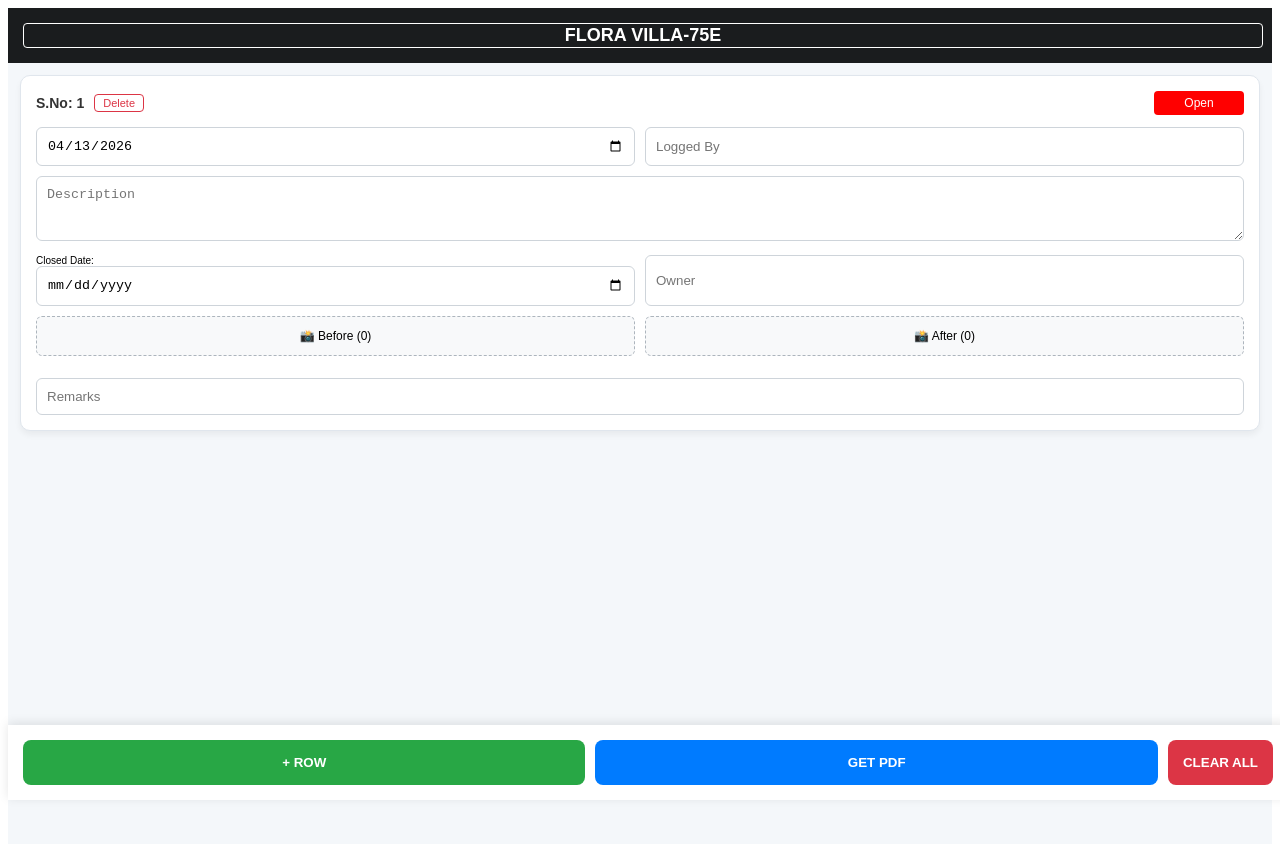
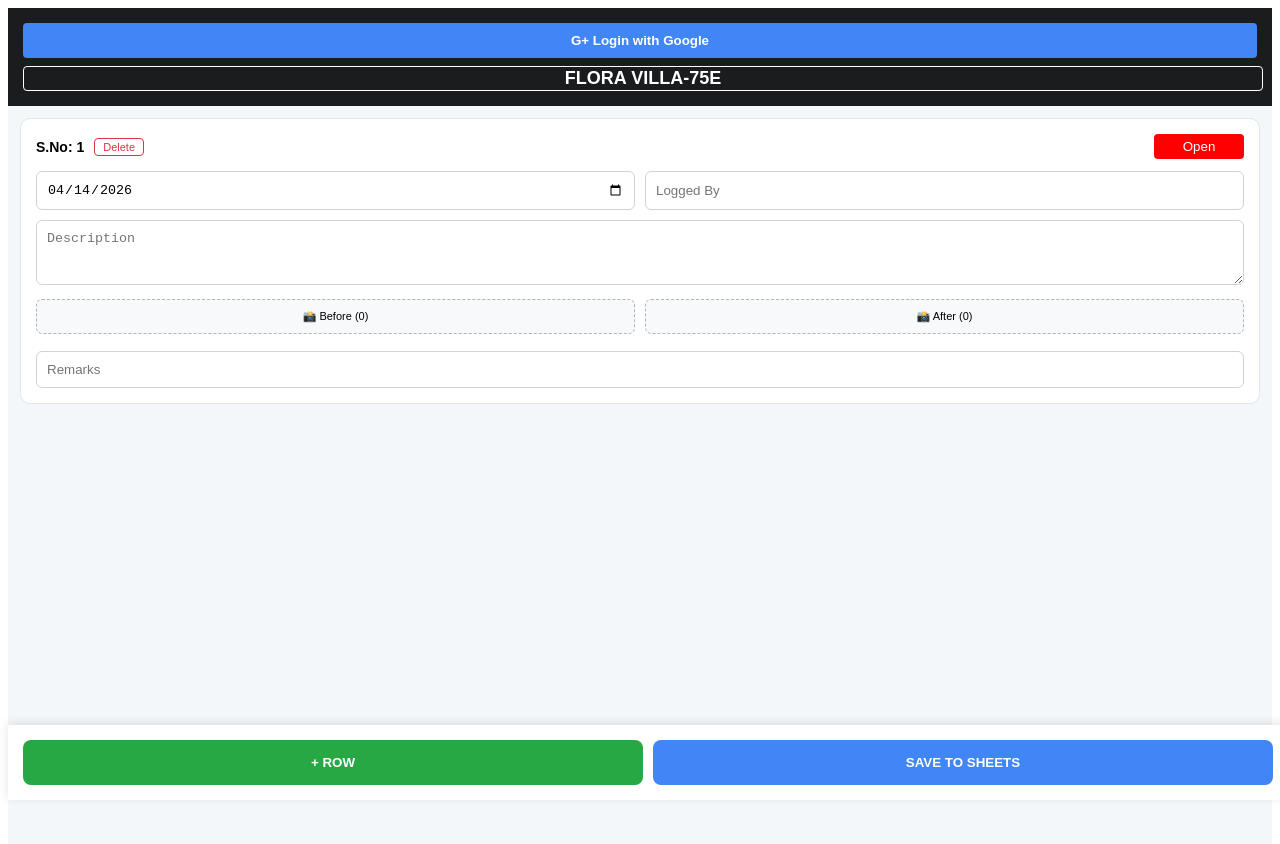
Before and after one commit to Movieeesss/Site-App, a React (Vite) app: page / in a window 1280 px wide. Shown: the top 844 px of the page. Built offline with nearby package versions, Linux system fonts and the light colour scheme.

Commit message:
Update SiteApp.tsx

```diff
--- a/src/SiteApp.tsx
+++ b/src/SiteApp.tsx
@@ -1,65 +1,67 @@
 import React, { useState, useEffect } from 'react';
-import { jsPDF } from 'jspdf';
-import autoTable from 'jspdf-autotable';
 
-export default function FinalTenColumnRegister() {
+// UNGA CREDENTIALS
+const CLIENT_ID = "683400126186-pe90l8vv3f3gdj0cg9i359tqjhkf6aca.apps.googleusercontent.com";
+const SCOPES = "https://www.googleapis.com/auth/drive.file https://www.googleapis.com/auth/spreadsheets";
+
+export default function ProfessionalSiteRegister() {
   const [project, setProject] = useState("FLORA VILLA-75E");
   const [rows, setRows] = useState(() => {
-    const saved = localStorage.getItem('site_v20_final');
+    const saved = localStorage.getItem('site_v21_google');
     return saved ? JSON.parse(saved) : [{
-      id: 1, date: '2026-04-13', desc: '', loggedBy: '',
+      id: Date.now(), date: '2026-04-14', desc: '', loggedBy: '',
       status: 'Open', closedDate: '', before: [], after: [],
-      owner: '', closedBy: '', remarks: ''
+      owner: '', remarks: ''
     }];
   });
 
+  const [accessToken, setAccessToken] = useState(null);
+  const [isSyncing, setIsSyncing] = useState(false);
   const [isUploading, setIsUploading] = useState(false);
-  const CLOUD_NAME = "ddkgr27ds";
-  const UPLOAD_PRESET = "ml_default";
 
   useEffect(() => {
-    localStorage.setItem('site_v20_final', JSON.stringify(rows));
+    localStorage.setItem('site_v21_google', JSON.stringify(rows));
   }, [rows]);
 
-  const formatDate = (dateStr) => {
-    if (!dateStr) return "";
-    const [year, month, day] = dateStr.split("-");
-    return `${day}-${month}-${year}`;
+  // 1. GOOGLE LOGIN (OAuth2)
+  const handleLogin = () => {
+    const client = window.google.accounts.oauth2.initTokenClient({
+      client_id: CLIENT_ID,
+      scope: SCOPES,
+      callback: (response) => {
+        if (response.access_token) {
+          setAccessToken(response.access_token);
+          alert("Google Connect aagidichu!");
+        }
+      },
+    });
+    client.requestAccessToken();
   };
 
-  const addRow = () => {
-    // S.No logic updated to be sequential based on array length
-    const newId = rows.length > 0 ? Math.max(...rows.map(r => r.id)) + 1 : 1;
-    setRows([...rows, { id: newId, date: '2026-04-13', desc: '', loggedBy: '', status: 'Open', closedDate: '', before: [], after: [], owner: '', closedBy: '', remarks: '' }]);
-  };
+  // 2. UPLOAD PHOTO TO GOOGLE DRIVE
+  const uploadPhoto = async (rowId, type, files) => {
+    if (!accessToken) return alert("Modhala Login with Google pannunga!");
+    setIsUploading(true);
 
-  // NEW: Delete specific row function
-  const deleteRow = (id) => {
-    if (window.confirm("Indha row-ah delete panna poringala?")) {
-      const updatedRows = rows.filter(row => row.id !== id);
-      // Optional: S.No-ah refresh panna idhai use pannalam, illena id apdiye irukkum
-      setRows(updatedRows);
-    }
-  };
+    for (const file of Array.from(files)) {
+      const metadata = {
+        name: `${project}_${type}_${Date.now()}.jpg`,
+        mimeType: 'image/jpeg'
+      };
 
-  const clearAll = () => {
-    if (window.confirm("Ella data-vum delete aagidum. Sure-ah?")) {
-      setRows([{ id: 1, date: '2026-04-13', desc: '', loggedBy: '', status: 'Open', closedDate: '', before: [], after: [], owner: '', closedBy: '', remarks: '' }]);
-      localStorage.removeItem('site_v20_final');
-    }
-  };
+      const form = new FormData();
+      form.append('metadata', new Blob([JSON.stringify(metadata)], { type: 'application/json' }));
+      form.append('file', file);
 
-  const uploadPhoto = async (id, type, files) => {
-    setIsUploading(true);
-    for (const file of Array.from(files)) {
-      const formData = new FormData();
-      formData.append("file", file);
-      formData.append("upload_preset", UPLOAD_PRESET);
       try {
-        const res = await fetch(`https://api.cloudinary.com/v1_1/${CLOUD_NAME}/image/upload`, { method: "POST", body: formData });
+        const res = await fetch('https://www.googleapis.com/upload/drive/v3/files?uploadType=multipart&fields=id,webViewLink', {
+          method: 'POST',
+          headers: { 'Authorization': `Bearer ${accessToken}` },
+          body: form
+        });
         const data = await res.json();
-        setRows(prev => prev.map(r => r.id === id ? { ...r, [type]: [...r[type], data.secure_url] } : r));
-      } catch (e) { console.error("Upload error"); }
+        setRows(prev => prev.map(r => r.id === rowId ? { ...r, [type]: [...r[type], data.webViewLink] } : r));
+      } catch (e) { console.error("Drive upload error", e); }
     }
     setIsUploading(false);
   };
@@ -68,94 +70,88 @@ export default function FinalTenColumnRegister() {
     setRows(prev => prev.map(r => r.id === rowId ? { ...r, [type]: r[type].filter((_, index) => index !== photoIndex) } : r));
   };
 
-  const generatePDF = () => {
-    const doc = new jsPDF('l', 'mm', 'a4');
+  const addRow = () => {
+    setRows([...rows, {
+      id: Date.now(), date: '2026-04-14', desc: '', loggedBy: '',
+      status: 'Open', closedDate: '', before: [], after: [],
+      owner: '', remarks: ''
+    }]);
+  };
 
-    autoTable(doc, {
-      body: [[project.toUpperCase(), 'ACTION REGISTER - NEW']],
-      theme: 'grid',
-      styles: { fontSize: 12, fontStyle: 'bold', halign: 'left', cellPadding: 3, fillColor: [211, 211, 211], lineWidth: 0.5, lineColor: [0, 0, 0] },
-      columnStyles: { 0: { cellWidth: 100 }, 1: { cellWidth: 177 } }
-    });
+  const deleteRow = (id) => {
+    if (window.confirm("Indha row-ah delete panna poringala?")) {
+      setRows(rows.filter(r => r.id !== id));
+    }
+  };
 
-    const maxBefore = Math.max(...rows.map(r => r.before.length), 1);
-    const maxAfter = Math.max(...rows.map(r => r.after.length), 1);
+  // 3. SAVE EVERYTHING TO GOOGLE SHEETS (No Lag for 100+ rows)
+  const saveToSheets = async () => {
+    if (!accessToken) return alert("Login with Google First!");
+    setIsSyncing(true);
 
-    const beforeHeaders = Array.from({ length: maxBefore }, (_, i) => `P${i + 1}(B)`);
-    const afterHeaders = Array.from({ length: maxAfter }, (_, i) => `P${i + 1}(A)`);
+    try {
+      // Step A: Create Spreadsheet
+      const sheetRes = await fetch('https://sheets.googleapis.com/v4/spreadsheets', {
+        method: 'POST',
+        headers: { 'Authorization': `Bearer ${accessToken}`, 'Content-Type': 'application/json' },
+        body: JSON.stringify({ properties: { title: `${project}_Report_${new Date().toLocaleDateString()}` } })
+      });
+      const sheetData = await sheetRes.json();
+      const spreadsheetId = sheetData.spreadsheetId;
 
-    const head = [[
-      'S.No', 'Date Logged', 'Description', 'Logged by', 'Current Status', 'Actual Closed Date',
-      ...beforeHeaders,
-      ...afterHeaders,
-      'Owner', 'Remarks'
-    ]];
+      // Step B: Prepare Data (Rows to Columns)
+      const values = [
+        ["S.No", "Date", "Description", "Logged By", "Status", "Owner", "Remarks", "Before Photos", "After Photos"],
+        ...rows.map((r, i) => [
+          i + 1, r.date, r.desc, r.loggedBy, r.status, r.owner, r.remarks,
+          r.before.join(", "), r.after.join(", ")
+        ])
+      ];
 
-    const body = rows.map((r, index) => [
-      index + 1, // PDF-la S.No correct-ah varum
-      formatDate(r.date), r.desc, r.loggedBy, r.status.toUpperCase(), formatDate(r.closedDate),
-      ...Array(maxBefore + maxAfter).fill(''),
-      r.owner, r.remarks.toUpperCase()
-    ]);
+      // Step C: Push Data
+      await fetch(`https://sheets.googleapis.com/v4/spreadsheets/${spreadsheetId}/values/Sheet1!A1:append?valueInputOption=USER_ENTERED`, {
+        method: 'POST',
+        headers: { 'Authorization': `Bearer ${accessToken}`, 'Content-Type': 'application/json' },
+        body: JSON.stringify({ values })
+      });
 
-    autoTable(doc, {
-      startY: doc.lastAutoTable.finalY,
-      head: head,
-      body: body,
-      theme: 'grid',
-      styles: { fontSize: 6, halign: 'center', valign: 'middle', minCellHeight: 25, lineWidth: 0.1, lineColor: [0, 0, 0] },
-      headStyles: { fillColor: [40, 44, 52], textColor: [255, 255, 255], fontStyle: 'bold' },
-
-      didDrawCell: (data) => {
-        if (data.section === 'head') return;
-        const rowData = rows[data.row.index];
-
-        if (data.column.index === 4) {
-          if (rowData.status.toUpperCase() === 'OPEN') data.cell.styles.fillColor = [255, 0, 0];
-          if (rowData.status.toUpperCase() === 'DONE') data.cell.styles.fillColor = [146, 208, 80];
-        }
-
-        const drawImg = (url, cell) => {
-          if (url) doc.addImage(url, 'JPEG', cell.x + 1, cell.y + 1, cell.width - 2, cell.height - 2);
-        };
-
-        if (data.column.index >= 6 && data.column.index < 6 + maxBefore) {
-          const imgIdx = data.column.index - 6;
-          drawImg(rowData.before[imgIdx], data.cell);
-        }
-        if (data.column.index >= 6 + maxBefore && data.column.index < 6 + maxBefore + maxAfter) {
-          const imgIdx = data.column.index - (6 + maxBefore);
-          drawImg(rowData.after[imgIdx], data.cell);
-        }
-      }
-    });
-
-    doc.save(`${project}_Final_Report.pdf`);
+      alert("Success! Google Sheet-la save aagidichu. Link: https://docs.google.com/spreadsheets/d/" + spreadsheetId);
+      window.open(`https://docs.google.com/spreadsheets/d/${spreadsheetId}`, '_blank');
+    } catch (e) { alert("Sync Error!"); }
+    setIsSyncing(false);
   };
 
   return (
     <div style={ui.container}>
-      <header style={ui.nav}><input value={project} onChange={e => setProject(e.target.value)} style={ui.headIn} /></header>
+      <header style={ui.nav}>
+        {!accessToken ? (
+          <button onClick={handleLogin} style={ui.authBtn}>G+ Login with Google</button>
+        ) : (
+          <div style={{color:'#92d050', fontSize:'12px', textAlign:'center'}}>✓ Google Connected</div>
+        )}
+        <input value={project} onChange={e => setProject(e.target.value)} style={ui.headIn} />
+      </header>
+
       <div style={ui.main}>
         {rows.map((row, index) => (
           <div key={row.id} style={ui.card}>
             <div style={ui.topRow}>
-              {/* S.No text-ah control panna mudiyadha padi normal span-ah mathiyachu */}
               <div style={{display:'flex', gap:'10px', alignItems:'center'}}>
                 <span style={ui.snoBadge}>S.No: {index + 1}</span>
                 <button onClick={() => deleteRow(row.id)} style={ui.rowDelBtn}>Delete</button>
               </div>
-              <input style={{...ui.badge, backgroundColor: row.status.toUpperCase()==='OPEN'?'#ff0000':'#92d050'}} value={row.status} onChange={e => setRows(rows.map(r => r.id===row.id?{...r, status: e.target.value}:r))} />
+              <input
+                style={{...ui.badge, backgroundColor: row.status.toUpperCase()==='OPEN'?'#ff0000':'#92d050'}}
+                value={row.status}
+                onChange={e => setRows(rows.map(r => r.id===row.id?{...r, status: e.target.value}:r))}
+              />
             </div>
+
             <div style={ui.inputGrid}>
               <input type="date" style={ui.field} value={row.date} onChange={e => setRows(rows.map(r => r.id===row.id?{...r, date: e.target.value}:r))} />
               <input placeholder="Logged By" style={ui.field} value={row.loggedBy} onChange={e => setRows(rows.map(r => r.id===row.id?{...r, loggedBy: e.target.value}:r))} />
             </div>
             <textarea placeholder="Description" style={ui.area} value={row.desc} onChange={e => setRows(rows.map(r => r.id===row.id?{...r, desc: e.target.value}:r))} />
-            <div style={ui.inputGrid}>
-               <div style={{fontSize:'10px'}}>Closed Date: <input type="date" style={ui.field} value={row.closedDate} onChange={e => setRows(rows.map(r => r.id===row.id?{...r, closedDate: e.target.value}:r))} /></div>
-               <input placeholder="Owner" style={ui.field} value={row.owner} onChange={e => setRows(rows.map(r => r.id===row.id?{...r, owner: e.target.value}:r))} />
-            </div>
 
             <div style={ui.photoGrid}>
               <div style={ui.uploadSection}>
@@ -180,10 +176,12 @@ export default function FinalTenColumnRegister() {
           </div>
         ))}
       </div>
+
       <div style={ui.footer}>
         <button onClick={addRow} style={ui.btnGreen}>+ ROW</button>
-        <button onClick={generatePDF} disabled={isUploading} style={ui.btnBlue}>{isUploading ? 'Uploading...' : 'GET PDF'}</button>
-        <button onClick={clearAll} style={ui.btnRed}>CLEAR ALL</button>
+        <button onClick={saveToSheets} disabled={isSyncing || isUploading} style={ui.btnBlue}>
+          {isSyncing ? 'Syncing...' : 'SAVE TO SHEETS'}
+        </button>
       </div>
     </div>
   );
@@ -191,26 +189,26 @@ export default function FinalTenColumnRegister() {
 
 const ui = {
   container: { background: '#f4f7fa', minHeight: '100vh', paddingBottom: '110px', fontFamily: 'Arial' },
-  nav: { background: '#1a1c1e', padding: '15px', position: 'sticky', top: 0, zIndex: 10 },
+  nav: { background: '#1a1c1e', padding: '15px', position: 'sticky', top: 0, zIndex: 10, display: 'flex', flexDirection: 'column', gap: '8px' },
+  authBtn: { background: '#4285F4', color: '#fff', border: 'none', padding: '10px', borderRadius: '4px', fontWeight: 'bold' },
   headIn: { width: '100%', background: 'transparent', border: '1px solid #fff', borderRadius: '4px', color: '#fff', textAlign: 'center', fontSize: '18px', fontWeight: 'bold' },
   main: { padding: '12px' },
-  card: { background: '#fff', borderRadius: '10px', padding: '15px', marginBottom: '15px', boxShadow: '0 4px 6px rgba(0,0,0,0.05)', border: '1px solid #e0e6ed' },
+  card: { background: '#fff', borderRadius: '10px', padding: '15px', marginBottom: '15px', border: '1px solid #e0e6ed' },
   topRow: { display: 'flex', justifyContent: 'space-between', marginBottom: '12px', alignItems: 'center' },
-  badge: { border: 'none', borderRadius: '4px', color: '#fff', padding: '5px', width: '80px', textAlign: 'center', fontSize: '12px' },
-  snoBadge: { fontSize: '14px', fontWeight: 'bold', color: '#333' },
-  rowDelBtn: { background: '#fff', border: '1px solid #dc3545', color: '#dc3545', borderRadius: '4px', padding: '2px 8px', fontSize: '11px', cursor: 'pointer' },
+  snoBadge: { fontSize: '14px', fontWeight: 'bold' },
+  rowDelBtn: { background: 'none', border: '1px solid #dc3545', color: '#dc3545', borderRadius: '4px', padding: '2px 8px', fontSize: '11px' },
+  badge: { border: 'none', borderRadius: '4px', color: '#fff', padding: '5px', width: '80px', textAlign: 'center' },
   inputGrid: { display: 'grid', gridTemplateColumns: '1fr 1fr', gap: '10px', marginBottom: '10px' },
   field: { width: '100%', padding: '10px', borderRadius: '6px', border: '1px solid #ced4da', boxSizing: 'border-box' },
   area: { width: '100%', height: '65px', borderRadius: '6px', border: '1px solid #ced4da', padding: '10px', boxSizing: 'border-box', marginBottom: '10px' },
   photoGrid: { display: 'grid', gridTemplateColumns: '1fr 1fr', gap: '10px', marginBottom: '12px' },
-  upBtn: { background: '#f8f9fa', padding: '12px', textAlign: 'center', borderRadius: '6px', border: '1px dashed #adb5bd', fontSize: '12px', cursor: 'pointer', display: 'block' },
+  upBtn: { background: '#f8f9fa', padding: '10px', textAlign: 'center', borderRadius: '6px', border: '1px dashed #adb5bd', fontSize: '11px' },
   uploadSection: { display: 'flex', flexDirection: 'column', gap: '5px' },
-  thumbnailRow: { display: 'flex', flexWrap: 'wrap', gap: '5px', marginTop: '5px' },
+  thumbnailRow: { display: 'flex', flexWrap: 'wrap', gap: '5px' },
   thumbWrap: { position: 'relative', width: '40px', height: '40px' },
   thumbImg: { width: '100%', height: '100%', objectFit: 'cover', borderRadius: '4px' },
-  delBtn: { position: 'absolute', top: '-5px', right: '-5px', background: '#ff3b30', color: 'white', border: 'none', borderRadius: '50%', width: '18px', height: '18px', fontSize: '12px', cursor: 'pointer', display: 'flex', alignItems: 'center', justifyContent: 'center' },
+  delBtn: { position: 'absolute', top: '-5px', right: '-5px', background: '#ff3b30', color: 'white', border: 'none', borderRadius: '50%', width: '18px', height: '18px', fontSize: '10px' },
   footer: { position: 'fixed', bottom: 0, width: '100%', background: '#fff', padding: '15px', display: 'flex', gap: '10px', boxShadow: '0 -2px 10px rgba(0,0,0,0.1)', boxSizing: 'border-box' },
   btnGreen: { flex: 1, padding: '15px', background: '#28a745', color: '#fff', border: 'none', borderRadius: '8px', fontWeight: 'bold' },
-  btnBlue: { flex: 1, padding: '15px', background: '#007bff', color: '#fff', border: 'none', borderRadius: '8px', fontWeight: 'bold' },
-  btnRed: { padding: '15px', background: '#dc3545', color: '#fff', border: 'none', borderRadius: '8px', fontWeight: 'bold' }
+  btnBlue: { flex: 1, padding: '15px', background: '#4285F4', color: '#fff', border: 'none', borderRadius: '8px', fontWeight: 'bold' }
 };
```
